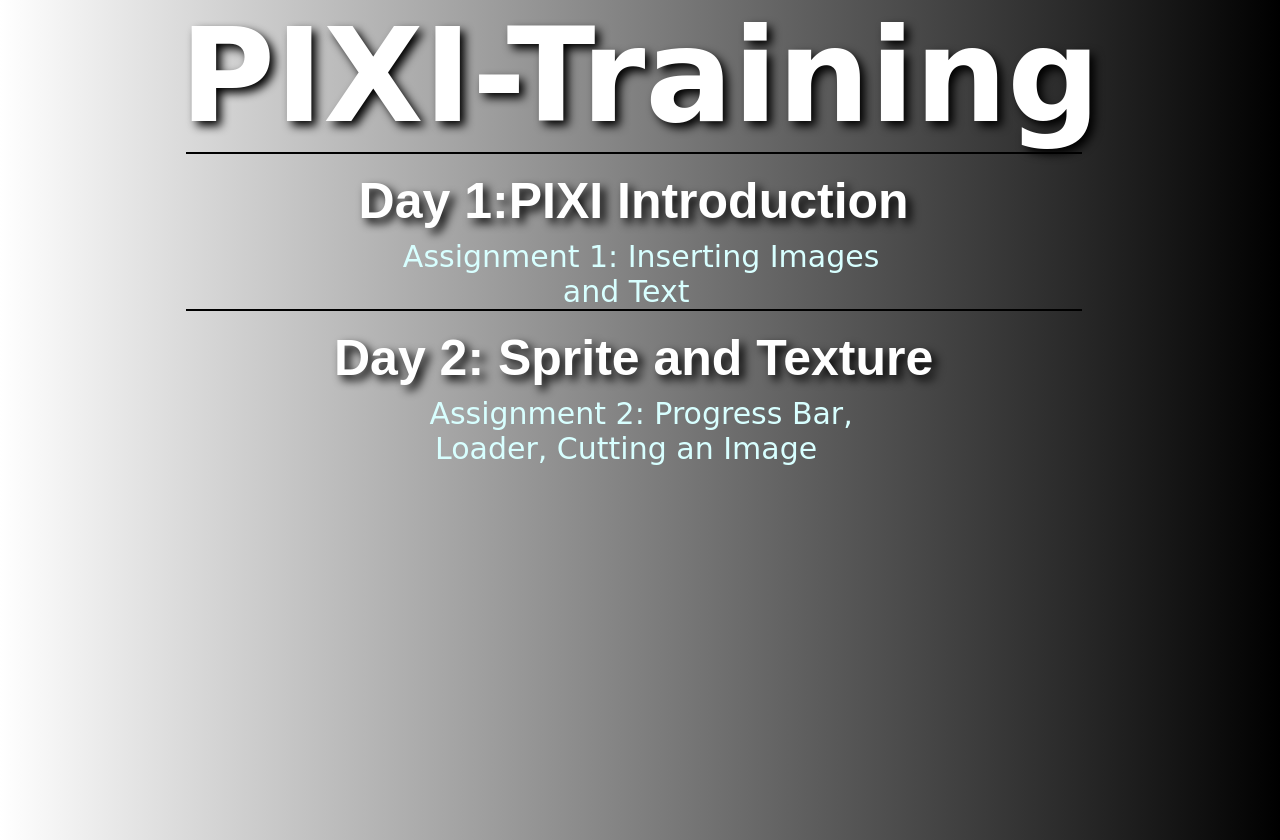
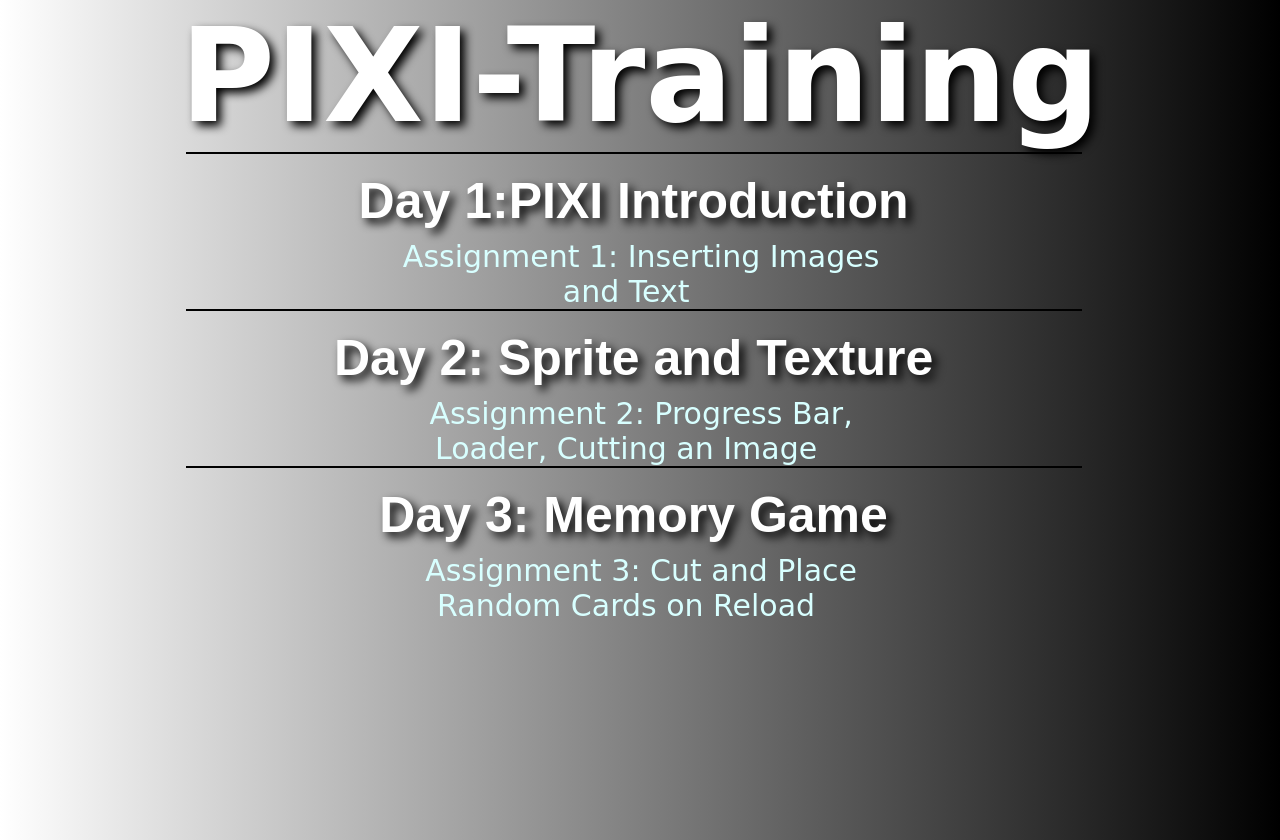
Before and after one commit to lukusharma/PIXI-Training, a website: page index.html in a window 1280 px wide. Drawn offline with Linux system fonts and the light colour scheme.

Commit message:
assignment 3

```diff
--- a/index.html
+++ b/index.html
@@ -30,6 +30,14 @@
                     Assignment 2: Progress Bar, Loader, Cutting an Image</a>
                 </p>
             </div>
+            <p class="day">Day 3: Memory Game</p>
+            <div class="box">
+                <p style="font-size: 30px;
+                          text-align: center;">
+                <a target=”_blank” href="./4/index.html">
+                    Assignment 3: Cut and Place Random Cards on Reload</a>
+                </p>
+            </div>
         </div>
     </div>
 
```
